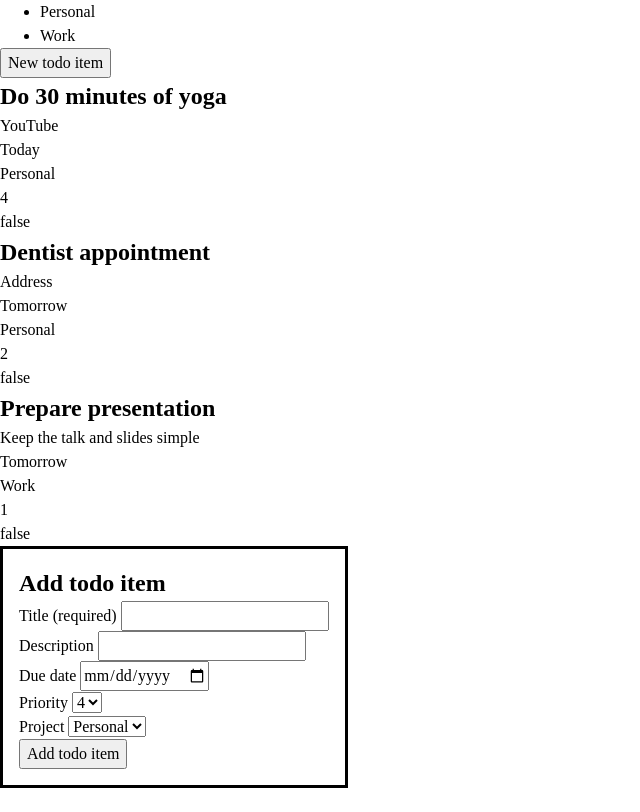
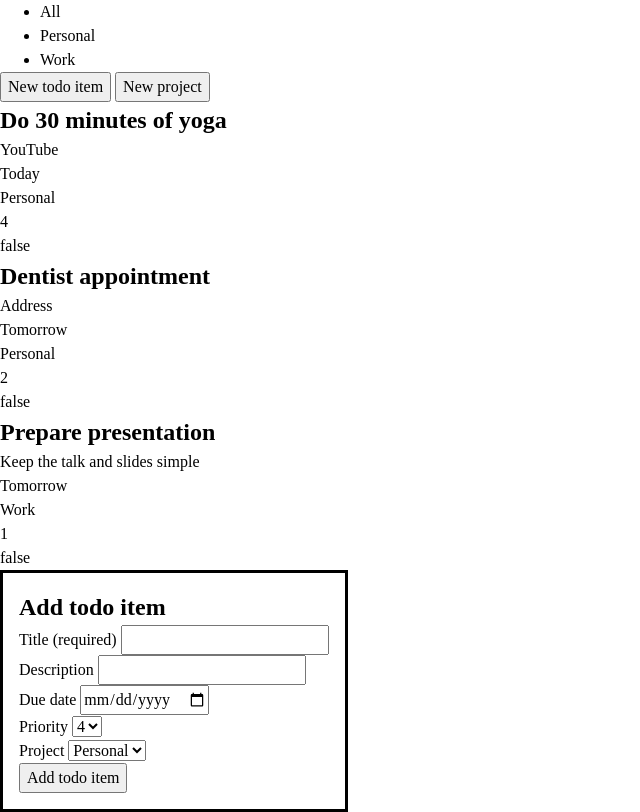
Before and after one commit to dsmchen/todo-list, a website built with webpack: page src/template.html in a window 1280 px wide. Both pictures are taken after a click on the button "New todo item". Shown: the whole page, without its empty margins (0-640 px from the left). Built offline with nearby package versions, Linux system fonts and the light colour scheme.

Commit message:
Add basic UI to enable add project functionality

```diff
--- a/src/modules/todoHandler.js
+++ b/src/modules/todoHandler.js
@@ -8,7 +8,7 @@ class TodoProject {
   }
 }
 
-function addTodoProject(name) {
+export function addTodoProject(name) {
   let todoProject = new TodoProject(name);
   todoProjects.push(todoProject);
 }
--- a/src/modules/todoUI.js
+++ b/src/modules/todoUI.js
@@ -1,12 +1,28 @@
-import { todoProjects, addTodoItem } from './todoHandler';
+import { todoProjects, addTodoItem, addTodoProject } from './todoHandler';
 
 export function todoUI() {
   const navList = document.querySelector('nav ul');
-  const projSelect = document.querySelector('#project');
+  const projSelect = document.querySelector('#project-select');
   const main = document.querySelector('main');
-  const newButton = document.querySelector('.new-todo-item');
-  const dialog = document.querySelector('dialog');
-  const addButton = document.querySelector('.add-todo-item');
+  const newItemButton = document.querySelector('#new-item-btn');
+  const newItemDialog = document.querySelector('#new-item-dialog');
+  const addItemButton = document.querySelector('#add-item-btn');
+  const newProjectButton = document.querySelector('#new-project-btn');
+  const newProjectDialog = document.querySelector('#new-project-dialog');
+  const addProjectButton = document.querySelector('#add-project-btn');
+
+  function createNavItem(name) {
+    const navItem = document.createElement('li');
+    navItem.textContent = name;
+    navList.appendChild(navItem);
+  }
+
+  function createProjectOption(name) {
+    const projOption = document.createElement('option');
+    projOption.textContent = name;
+    projOption.value = name;
+    projSelect.appendChild(projOption);
+  }
 
   function createItemCard(title, desc, dueDate, proj, prio, isDone) {
     const itemCard = document.createElement('article');
@@ -36,14 +52,8 @@ export function todoUI() {
   }
 
   for (const proj of todoProjects) {
-    const navItem = document.createElement('li');
-    navItem.textContent = proj.name;
-    navList.appendChild(navItem);
-
-    const projOption = document.createElement('option');
-    projOption.textContent = proj.name;
-    projOption.value = proj.name;
-    projSelect.appendChild(projOption);
+    createNavItem(proj.name);
+    createProjectOption(proj.name);
 
     for (const item of proj.todoItems) {
       createItemCard(
@@ -57,22 +67,46 @@ export function todoUI() {
     }
   }
 
-  function handleClickNew() {
-    const form = document.querySelector('form');
+  // Add todo item
+
+  function handleClickNewItem() {
+    const form = document.querySelector('#new-item-form');
     form.reset();
-    dialog.setAttribute('open', 'open');
+    newItemDialog.setAttribute('open', 'open');
   }
-  newButton.addEventListener('click', handleClickNew);
+  newItemButton.addEventListener('click', handleClickNewItem);
 
-  function handleClickAdd() {
+  function handleClickAddItem() {
     const title = document.querySelector('input[name=title]').value;
     const description = document.querySelector('input[name=description]').value;
     const dueDate = document.querySelector('input[name=due-date]').value;
     const priority = document.querySelector('select[name=priority]').value;
     const project = document.querySelector('select[name=project]').value;
 
-    addTodoItem(title, description, dueDate, project, priority);
-    createItemCard(title, description, dueDate, project, priority, false);
+    if (title) {
+      addTodoItem(title, description, dueDate, project, priority);
+      createItemCard(title, description, dueDate, project, priority, false);
+    }
   }
-  addButton.addEventListener('click', handleClickAdd);
+  addItemButton.addEventListener('click', handleClickAddItem);
+
+  // Add project
+
+  function handleClickNewProject() {
+    const form = document.querySelector('#new-project-form');
+    form.reset();
+    newProjectDialog.setAttribute('open', 'open');
+  }
+  newProjectButton.addEventListener('click', handleClickNewProject);
+
+  function handleClickAddProject() {
+    const name = document.querySelector('input[name=project-name]').value;
+
+    if (name) {
+      addTodoProject(name);
+      createNavItem(name);
+      createProjectOption(name);
+    }
+  }
+  addProjectButton.addEventListener('click', handleClickAddProject);
 }
--- a/src/template.html
+++ b/src/template.html
@@ -7,12 +7,17 @@
   </head>
   <body>
     <header>
-      <nav><ul></ul></nav>
-      <button class="new-todo-item">New todo item</button>
+      <nav>
+        <ul>
+          <li>All</li>
+        </ul>
+      </nav>
+      <button id="new-item-btn" class="primary">New todo item</button>
+      <button id="new-project-btn" class="secondary">New project</button>
     </header>
     <main></main>
-    <dialog>
-      <form method="dialog">
+    <dialog id="new-item-dialog">
+      <form method="dialog" id="new-item-form">
         <h2>Add todo item</h2>
         <div class="form-row">
           <label for="title">Title (required)</label>
@@ -37,9 +42,19 @@
         </div>
         <div class="form-row">
           <label for="project">Project</label>
-          <select name="project" id="project"></select>
+          <select name="project" id="project-select"></select>
         </div>
-        <button class="add-todo-item">Add todo item</button>
+        <button id="add-item-btn" class="primary">Add todo item</button>
+      </form>
+    </dialog>
+    <dialog id="new-project-dialog">
+      <form method="dialog" id="new-project-form">
+        <h2>Add project</h2>
+        <div class="form-row">
+          <label for="project-name">Name (required)</label>
+          <input type="text" name="project-name" id="project-name" required />
+          <button id="add-project-btn" class="primary">Add project</button>
+        </div>
       </form>
     </dialog>
   </body>
```
